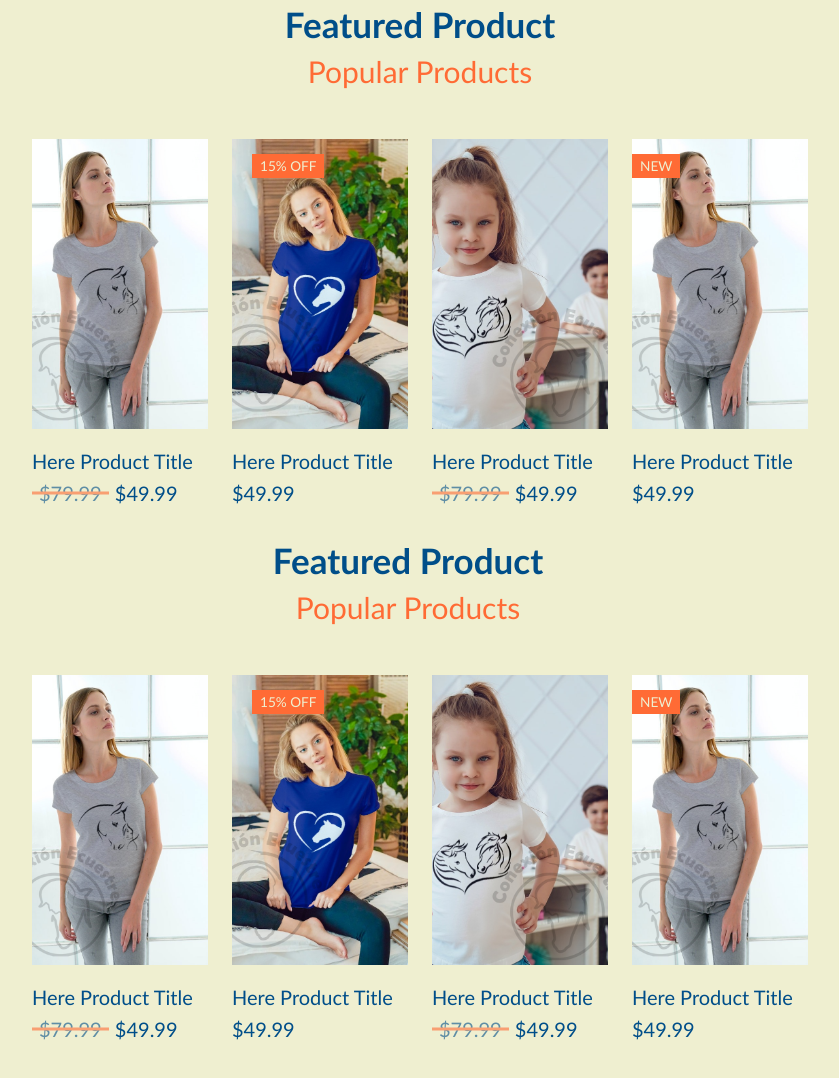
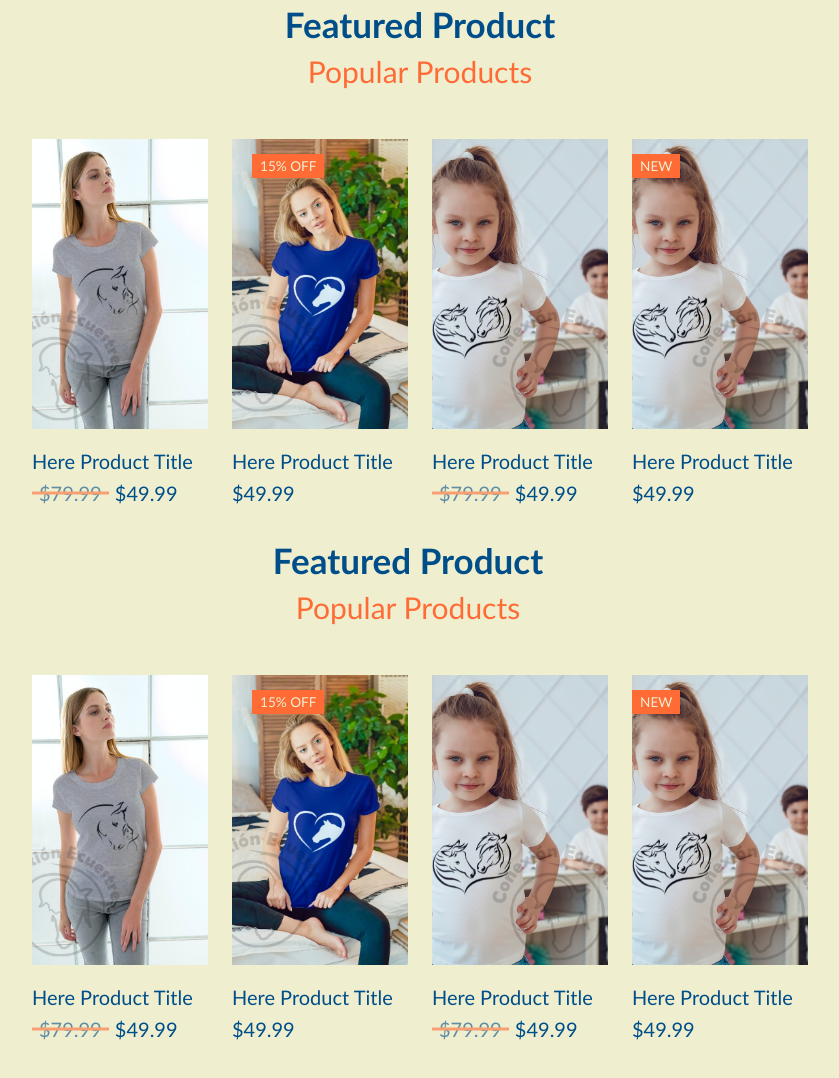
Before and after one commit to LolaAboud/lifestyle-proyecto-coder, a website: page pages/shop.html in a window 1280 px wide. Shown: the part 742-1820 px from the top of the page, without its empty margins (220-1059 px from the left). Drawn offline with nearby package versions, Linux system fonts and the light colour scheme; files whose address does not match are found by name.

Commit message:
shop imagenes links corregidos

```diff
--- a/css/style.css
+++ b/css/style.css
@@ -354,7 +354,7 @@ a:hover {
 }
 
 .section-products #product-4 .part-1::before {
-    background: url("file:///C:/Users/Lola/Desktop/clon-proytecto-coder/img/adulto-abrazo-caballo.jpg") no-repeat center;
+    background: url("https://lolaaboud.github.io/lifestyle-proyecto-coder/img/ninio-caballos-corazon.jpg") no-repeat center;
     background-size: cover;
 }
 
```
